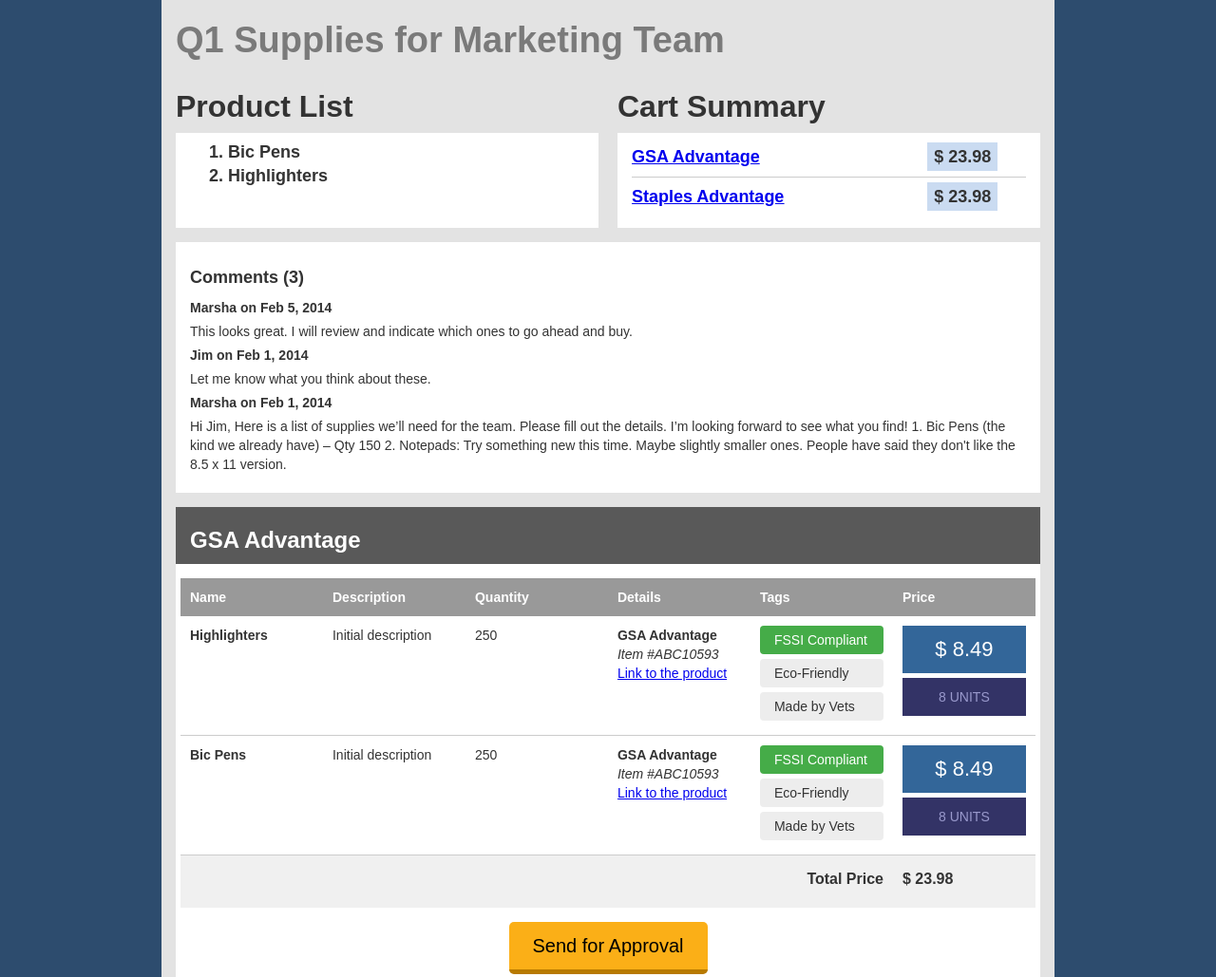
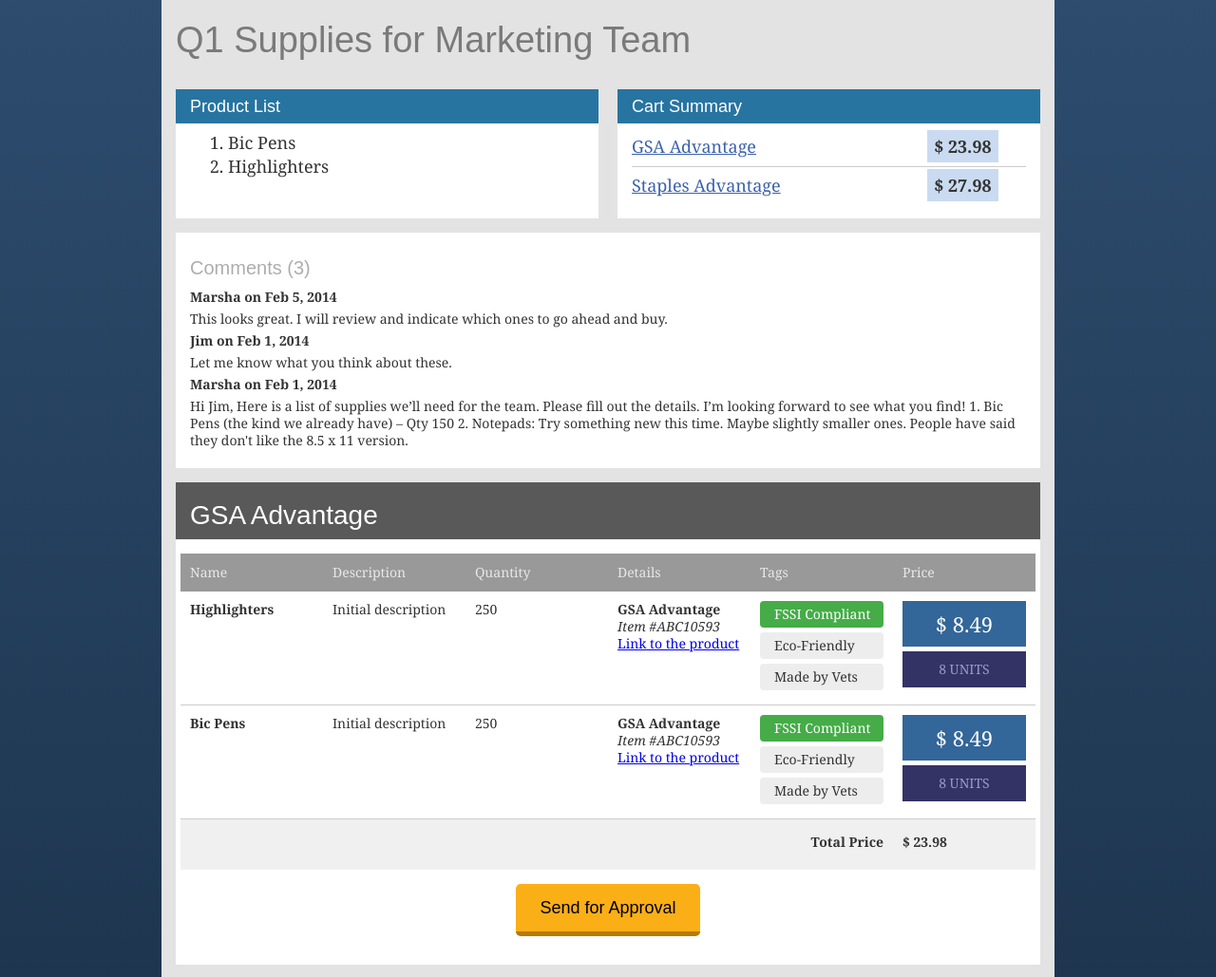
Before and after one commit to 18F/Mario, a plain HTML site: page layout.html in a window 1280 px wide. Shown: the top 1029 px of the page at 95% size. Drawn offline with nearby package versions, Linux system fonts and the light colour scheme; a script that the page names is missing.

Commit message:
Updated main layout with style adjustments

```diff
--- a/css/communicart.webflow.css
+++ b/css/communicart.webflow.css
@@ -8,39 +8,50 @@
 h1 {
   margin-top: 20px;
   margin-bottom: 10px;
+  font-family:'Roboto Slab', sans-serif;
   color: #7a7a7a;
   font-size: 38px;
   line-height: 44px;
-  font-weight: 700;
+  font-style: normal;
+  font-weight: 300;
 }
 h2 {
   margin-top: 20px;
-  margin-bottom: 10px;
-  font-size: 32px;
+  margin-bottom: 0px;
+  padding-left: 15px;
+  font-family:'Roboto Slab', sans-serif;
+  color: white;
+  font-size: 18px;
   line-height: 36px;
-  font-weight: 700;
+  font-weight: 300;
 }
 h3 {
   margin-top: 20px;
   margin-bottom: 10px;
+  font-family:'Roboto Slab', sans-serif;
   color: white;
-  font-size: 24px;
+  font-size: 28px;
   line-height: 30px;
-  font-weight: 700;
+  font-style: normal;
+  font-weight: 100;
 }
 h4 {
   margin-top: 10px;
   margin-bottom: 10px;
-  font-size: 18px;
+  font-family:'Roboto Slab', sans-serif;
+  color: #adadad;
+  font-size: 20px;
   line-height: 24px;
-  font-weight: 700;
+  font-weight: 400;
 }
 h5 {
   margin-top: 10px;
   margin-bottom: 10px;
+  font-family: Georgia, serif;
+  color: #e8e8e8;
   font-size: 14px;
   line-height: 20px;
-  font-weight: 700;
+  font-weight: 400;
 }
 h6 {
   margin-top: 10px;
@@ -51,6 +62,9 @@
 }
 p {
   margin-bottom: 5px;
+  font-family: Georgia, serif;
+  font-size: 14px;
+  line-height: 18px;
 }
 .button {
   display: inline-block;
@@ -93,8 +107,10 @@
   border-bottom: 5px solid #b87a00;
   border-radius: 5px;
   background-color: #fbaf17;
+  font-family:'Roboto Slab', sans-serif;
   color: black;
-  font-size: 20px;
+  font-size: 18px;
+  font-weight: 400;
 }
 .result-item {
   padding-top: 10px;
@@ -115,6 +131,7 @@
 .result-item-price {
   padding: 15px 10px;
   background-color: #369;
+  font-family: Georgia, serif;
   color: white;
   font-size: 22px;
   font-weight: 400;
@@ -144,23 +161,24 @@
 .summary-link {
   color: #3c62ae;
   font-size: 18px;
-  font-weight: 700;
+  font-weight: 400;
 }
 .summary-price {
   padding: 5px 7px;
   background-color: #cadbf1;
-  font-family: Arial, Helvetica, sans-serif;
+  font-family: Georgia, serif;
   font-size: 18px;
   text-align: left;
 }
 .product-list-item {
   padding-top: 5px;
-  font-family: Arial, Helvetica, sans-serif;
+  font-family: Georgia, serif;
   font-size: 18px;
-  font-weight: 700;
+  font-weight: 500;
   list-style-type: decimal;
 }
 .total-price {
+  font-size: 16px;
   text-align: right;
 }
 .total-price-row {
@@ -183,6 +201,12 @@
 }
 .background-container {
   background-color: #2d4c6e;
+  background-image: -webkit-linear-gradient(#2d4c6e, #162a40), -webkit-linear-gradient(black, white);
+  background-image: -o-linear-gradient(#2d4c6e, #162a40), -o-linear-gradient(black, white);
+  background-image: linear-gradient(#2d4c6e, #162a40), linear-gradient(black, white);
+}
+.summary-block-header {
+  background-color: #2774a1;
 }
 @media (max-width: 991px) {
 }
--- a/css/webflow.css
+++ b/css/webflow.css
@@ -46,7 +46,7 @@
   vertical-align: middle;
   display: inline-block;
 }
-.w-mobile * {
+html.w-mod-touch * {
   background-attachment: scroll !important;
 }
 .w-block {
@@ -135,7 +135,7 @@
 .w-form-done {
   display: none;
   padding: 10px;
-  background-color: #dbffd1;
+  background-color: #dddddd;
 }
 .w-form-fail {
   display: none;
@@ -156,7 +156,6 @@
   vertical-align: middle;
   background-color: #ffffff;
   border: 1px solid #cccccc;
-  box-shadow: inset 0 1px 1px rgba(0, 0, 0, 0.075);
 }
 .w-input:-moz-placeholder,
 .w-select:-moz-placeholder {
@@ -179,7 +178,6 @@
 .w-select:focus {
   border-color: rgba(82, 168, 236, 0.8);
   outline: 0;
-  box-shadow: inset 0 1px 1px rgba(0, 0, 0, 0.075), 0 0 8px rgba(82, 168, 236, 0.6);
 }
 .w-input[disabled],
 .w-select[disabled],
@@ -1082,3 +1080,11 @@
     display: block;
   }
 }
+[data-ix],
+[data-ix-affect] {
+  -webkit-backface-visibility: hidden;
+  backface-visibility: hidden;
+}
+[data-ix]:empty:after {
+  content: " ";
+}
--- a/layout.html
+++ b/layout.html
@@ -1,6 +1,6 @@
 <!DOCTYPE html>
 <!-- This site was created in Webflow. http://www.webflow.com-->
-<!-- Last Published: Tue Mar 11 2014 17:46:36 GMT+0000 (UTC) -->
+<!-- Last Published: Tue Mar 25 2014 14:15:53 GMT+0000 (UTC) -->
 <html data-wf-site="531e1ac95fe5f2ee6d0000c2">
 <head>
   <meta charset="utf-8">
@@ -9,11 +9,20 @@
   <link rel="stylesheet" type="text/css" href="css/normalize.css">
   <link rel="stylesheet" type="text/css" href="css/webflow.css">
   <link rel="stylesheet" type="text/css" href="css/communicart.webflow.css">
+  <script src="https://ajax.googleapis.com/ajax/libs/webfont/1.4.7/webfont.js"></script>
   <script>
-    if (/mobile/i.test(navigator.userAgent)) document.documentElement.className += ' w-mobile';
+    WebFont.load({
+      google: {
+        families: ["Roboto Slab:100,300,regular","Actor:regular"]
+      }
+    });
   </script>
+  <script type="text/javascript" src="https://use.typekit.net/fft6oup.js"></script>
+  <script type="text/javascript">
+    try{Typekit.load();}catch(e){}
+  </script>
+  <script type="text/javascript" src="js/modernizr.js"></script>
   <link rel="shortcut icon" type="image/x-icon" href="https://y7v4p6k4.ssl.hwcdn.net/placeholder/favicon.ico">
-  <!--[if lt IE 9]><script src="https://cdnjs.cloudflare.com/ajax/libs/html5shiv/3.7/html5shiv.min.js"></script><![endif]-->
 </head>
 <body>
   <div class="background-container">
@@ -22,8 +31,12 @@
         <div class="w-container">
           <h1>Q1 Supplies for Marketing Team</h1>
           <div class="w-row">
-            <div class="w-col w-col-6 w-clearfix">
-              <h2>Product List</h2>
+            <div class="w-col w-col-6">
+              <div>
+                <div class="summary-block-header">
+                  <h2>Product List</h2>
+                </div>
+              </div>
               <div class="summary-list">
                 <ul>
                   <li class="product-list-item">Bic Pens</li>
@@ -32,11 +45,13 @@
               </div>
             </div>
             <div class="w-col w-col-6">
-              <h2>Cart Summary</h2>
+              <div class="summary-block-header">
+                <h2>Cart Summary</h2>
+              </div>
               <div class="summary-list">
                 <div class="w-row cart-summary-row">
                   <div class="w-col w-col-9">
-                    <p class="summary-link"><a href="http://#">GSA Advantage</a>
+                    <p class="summary-link"><a href="http://#" class="summary-link">GSA Advantage</a>
                     </p>
                   </div>
                   <div class="w-col w-col-3 summary-price-col">
@@ -46,11 +61,11 @@
                 </div>
                 <div class="w-row cart-summary-row last">
                   <div class="w-col w-col-9">
-                    <p class="summary-link"><u><a href="http://#">Staples Advantage</a></u>
+                    <p class="summary-link"><a href="http://#" class="summary-link">Staples Advantage</a>
                     </p>
                   </div>
                   <div class="w-col w-col-3">
-                    <p><strong class="summary-price">$ 23.98</strong>
+                    <p><strong class="summary-price">$ 27.98</strong>
                     </p>
                   </div>
                 </div>
@@ -290,7 +305,7 @@
       </div>
     </div>
   </div>
-  <script type="text/javascript" src="https://ajax.googleapis.com/ajax/libs/jquery/1.10.2/jquery.min.js"></script>
+  <script type="text/javascript" src="https://ajax.googleapis.com/ajax/libs/jquery/1.11.0/jquery.min.js"></script>
   <script type="text/javascript" src="js/webflow.js"></script>
 </body>
 </html>
```
